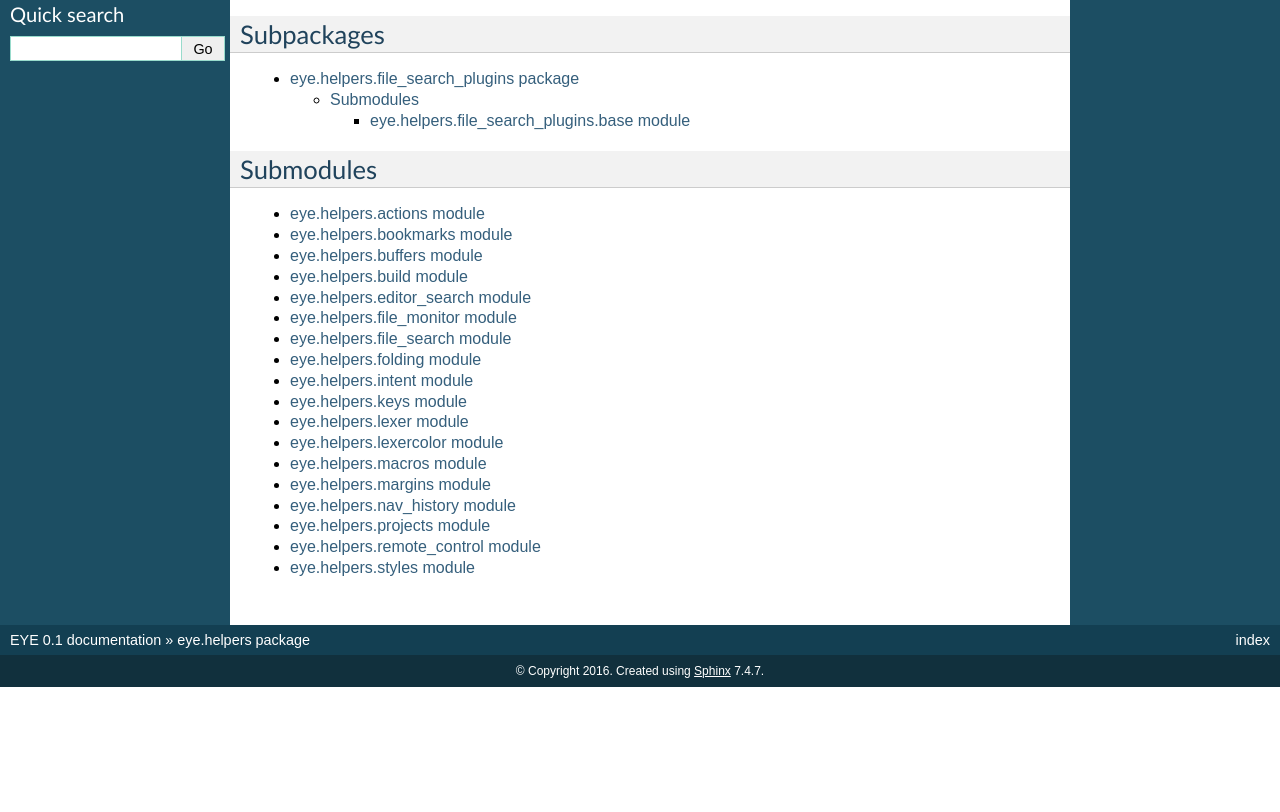
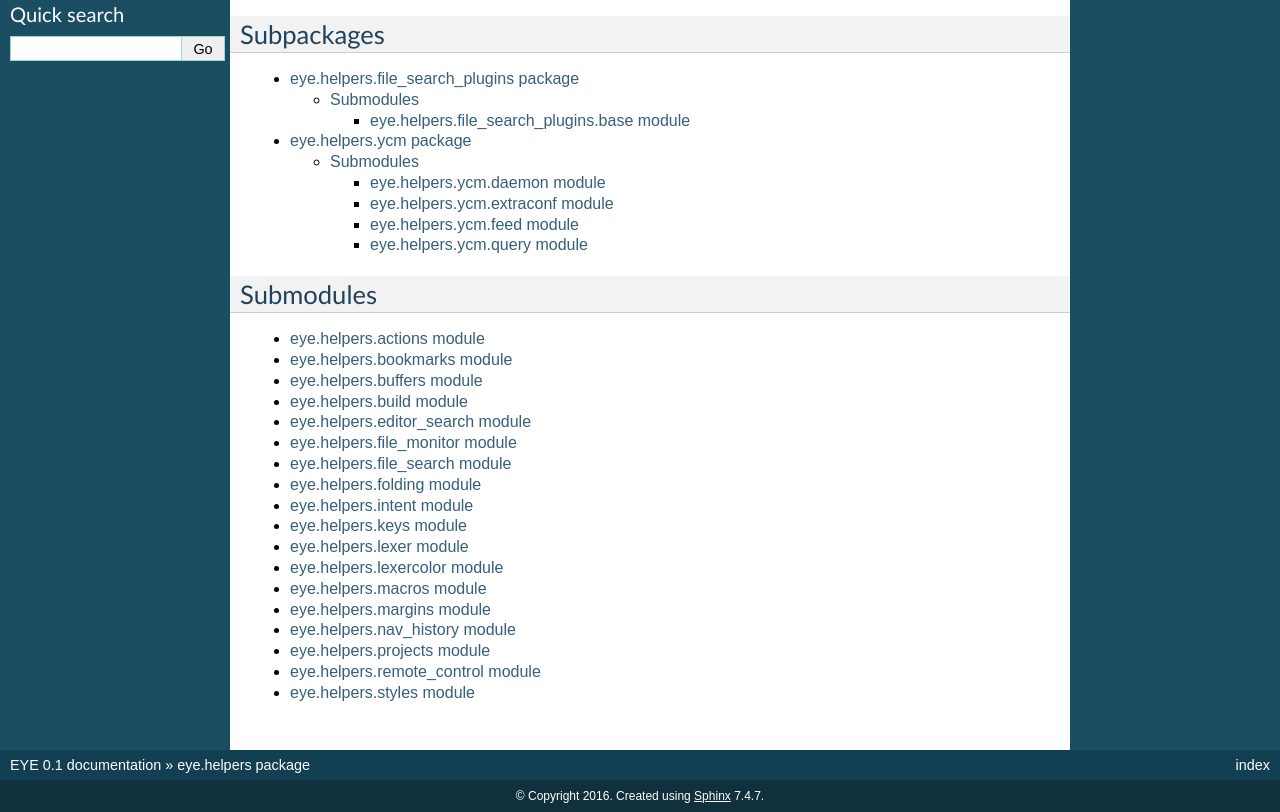
Before and after one commit to hydrargyrum/eye, a Sphinx documentation site: the page built from docs/eye.helpers.rst, in a window 1280 px wide, cut to the strip 190-1002 px from the top of the page. Built offline with Sphinx 7.4.7, drawn with Linux system fonts in a browser that asks for light colours; pages that are not in the unit, such as notebooks, are missing from menus; before the commit the page ends 900 px from its top, so only the background shows below that.

Commit message:
docs: add ycm package

```diff
--- a/docs/eye.helpers.rst
+++ b/docs/eye.helpers.rst
@@ -12,6 +12,7 @@ Subpackages
 .. toctree::
 
     eye.helpers.file_search_plugins
+    eye.helpers.ycm
 
 Submodules
 ----------
--- /dev/null
+++ b/docs/eye.helpers.ycm.daemon.rst
@@ -0,0 +1,7 @@
+eye.helpers.ycm.daemon module
+=============================
+
+.. automodule:: eye.helpers.ycm.daemon
+    :members:
+    :undoc-members:
+    :show-inheritance:
--- /dev/null
+++ b/docs/eye.helpers.ycm.extraconf.rst
@@ -0,0 +1,7 @@
+eye.helpers.ycm.extraconf module
+================================
+
+.. automodule:: eye.helpers.ycm.extraconf
+    :members:
+    :undoc-members:
+    :show-inheritance:
--- /dev/null
+++ b/docs/eye.helpers.ycm.feed.rst
@@ -0,0 +1,7 @@
+eye.helpers.ycm.feed module
+===========================
+
+.. automodule:: eye.helpers.ycm.feed
+    :members:
+    :undoc-members:
+    :show-inheritance:
--- /dev/null
+++ b/docs/eye.helpers.ycm.query.rst
@@ -0,0 +1,7 @@
+eye.helpers.ycm.query module
+============================
+
+.. automodule:: eye.helpers.ycm.query
+    :members:
+    :undoc-members:
+    :show-inheritance:
--- a/docs/eye.helpers.ycm.rst
+++ b/docs/eye.helpers.ycm.rst
@@ -1,7 +1,17 @@
-eye.helpers.ycm module
-======================
+eye.helpers.ycm package
+=======================
 
 .. automodule:: eye.helpers.ycm
     :members:
     :undoc-members:
     :show-inheritance:
+
+Submodules
+----------
+
+.. toctree::
+
+   eye.helpers.ycm.daemon
+   eye.helpers.ycm.extraconf
+   eye.helpers.ycm.feed
+   eye.helpers.ycm.query
```
Also changed, not shown: 1 other file.
